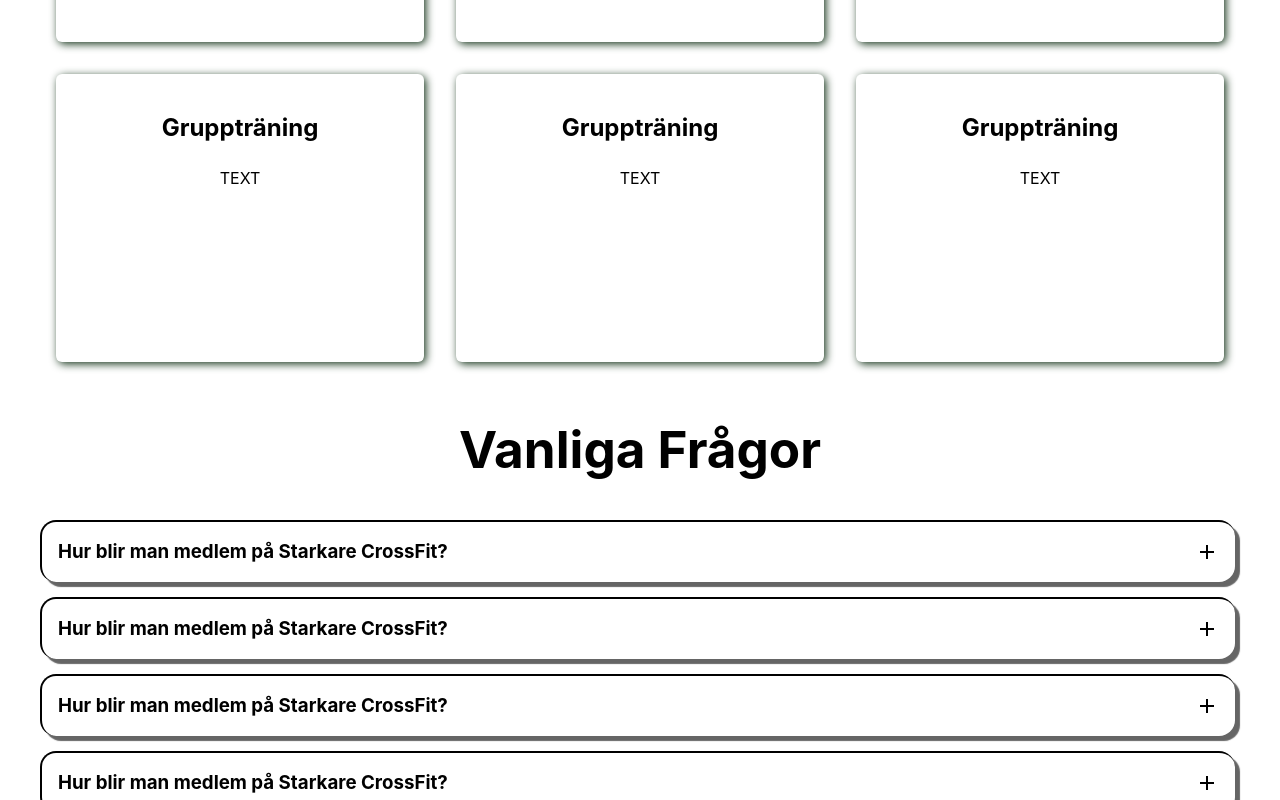
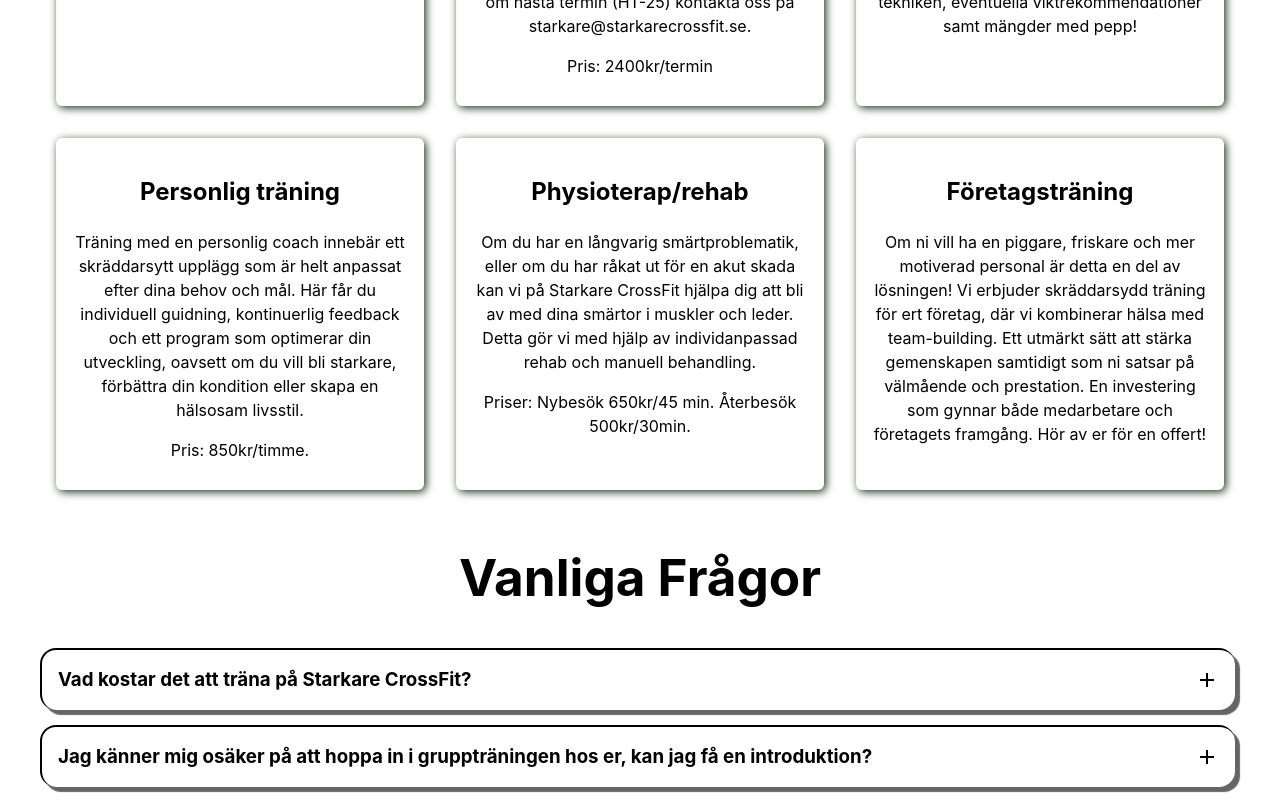
Before and after one commit to TobiasHeidlund/Starkare, a React (Vite) app: page / in a window 1280 px wide. Shown: the part 1420-2220 px from the top of the page. Built offline with nearby package versions, Linux system fonts and the light colour scheme.

Commit message:
big revision

```diff
--- a/src/App.tsx
+++ b/src/App.tsx
@@ -11,6 +11,7 @@
 import Contactusv2 from './componets/contactusv2'
 import PopupPage from './pages/popupPage';
 import prop from '../bootcamp.json'
+import Gdpr from './pages/gdpr'
 function App() {
  /* var prop = {
     active:true,
@@ -69,6 +70,7 @@
         <Route path="/bootcamp" element={<Bootkamp content={prop}/>} />
         <Route path="/dark" element={ <Home count={count} switchViewable={switchViewable} shouldHaveDescription={shouldHaveDescription}/>} />
         <Route path="/rehab" element={ <Rehab setPopup={switchViewable}/>} />
+        <Route path="/gdpr-policy" element={ <Gdpr/>} />
       </Routes>
       <Contactusv2 setPopup={switchViewabledesc}/>
     </div>
--- a/src/componets/cardBox.css
+++ b/src/componets/cardBox.css
@@ -6,7 +6,7 @@
     margin: 1rem;
     width: 16rem;
     min-width: 16rem;
-    max-height: 16rem;
+    max-height: 20rem;
     aspect-ratio: 1;
     flex: 1 1 25%;
     --border-right: 4px solid var(--green);
--- a/src/componets/cardBox.tsx
+++ b/src/componets/cardBox.tsx
@@ -13,7 +13,9 @@
   return (
     <div className={boxname}>
         <h2>{title}</h2>
-        <p>{text}</p>
+        {text.split('\n').map((line, index) => (
+          <p key={index}>{line}</p>
+        ))}
     </div>
   )
 }
--- a/src/componets/cardExpandable.tsx
+++ b/src/componets/cardExpandable.tsx
@@ -18,7 +18,9 @@
             <AddIcon/>
         </div>
         <div className={count == 0?"hide":"expand"}>
-        <p>{text}</p>
+        {text.split('\n').map((line, index) => (
+          <p key={index}>{line}</p>
+        ))}
         </div>
     </div>
   )
--- a/src/componets/faq.tsx
+++ b/src/componets/faq.tsx
@@ -9,20 +9,28 @@
       <div id='faq' className='anchor'></div>
         <h1>Vanliga Frågor</h1>
         <CardExp
-        title="Hur blir man medlem på Starkare CrossFit?"
-        text="Det enklaste sättet att bli medlem på är att fylla i vårat kontaktformulär här på hemsidan, så kontaktar vi dig för att boka ett NSI."
+        title="Vad kostar det att träna på Starkare CrossFit?"
+        text="10 pass/månad: 975kr/månad (3 månaders uppsägningstid)
+        Obegränsat antal pass/månad: 1225kr/månad (3 månaders uppsägningstid)
+        Klippkort 10 pass: 1800kr
+        Årskort: 13 475kr/år"
+        />
+        <CardExp
+        title="Jag känner mig osäker på att hoppa in i gruppträningen hos er, kan jag få en introduktion?"
+        text="Självklart! Vi rekommenderar starkt alla som inte tränat CrossFit förut att gå någon form av introduktion. Vi har kontinuerligt olika introduktioner i grupp, såsom nybörjarkurser och Bootcamps, men om det inte är något aktuellt just nu så kan du gå en individuell introduktion. Då går du på 3 PT-pass á 60 min för 2500kr (dagtid, vardagar) alternativt 3500kr (helger). "
         />
         <CardExp
         title="Hur blir man medlem på Starkare CrossFit?"
         text="Det enklaste sättet att bli medlem på är att fylla i vårat kontaktformulär här på hemsidan, så kontaktar vi dig för att boka ett NSI."
         />
         <CardExp
-        title="Hur blir man medlem på Starkare CrossFit?"
-        text="Det enklaste sättet att bli medlem på är att fylla i vårat kontaktformulär här på hemsidan, så kontaktar vi dig för att boka ett NSI."
+        title="Kan man få hjälp med kostrådgivning hos er?"
+        text="Absolut! Vi erbjuder indivuellt anpassad kostrådgivning utefter dina mål.
+        Priser från 800kr/månad."
         />
         <CardExp
-        title="Hur blir man medlem på Starkare CrossFit?"
-        text="Det enklaste sättet att bli medlem på är att fylla i vårat kontaktformulär här på hemsidan, så kontaktar vi dig för att boka ett NSI."
+        title="Kan man kombinera era tjänster?"
+        text="Självklart kan man det. Många kombinerar gruppträning, personlig träning och/eller kostrådgivning för att verkligen maximera sina resultat."
         />
     </section>
   )
--- a/src/componets/popupform.css
+++ b/src/componets/popupform.css
@@ -9,6 +9,9 @@
     padding: 2rem;
     border-radius: 1rem;
     p{
+        color: white;
+    }
+    h2{
         color: white;
     }
 }
--- a/src/componets/popupform.tsx
+++ b/src/componets/popupform.tsx
@@ -1,9 +1,9 @@
 import React, { useEffect, useState } from 'react'
 import './popupform.css'
-import logo from '../assets/logo.png';
+import logo from '../assets/logo-starkare-logo-white.png';
 import axios from 'axios';
 import CircularProgress from '@mui/material/CircularProgress';
-
+import {Link} from 'react-router-dom'
 type Props = {
   shouldHaveDescription:Boolean,
   context:String
@@ -100,6 +100,9 @@
                 onChange={handleChange} // Handle changes
                 className={(submitted||loading)?'form-hidden':''}
                 ></textarea>
+            <p className={(submitted||loading)?'form-hidden abort':'abort'}>
+              Genom att skicka formuläret godkänner ni våran <Link to='/GDPR-POLICY'>GDPR policy</Link>
+            </p>
             <input className={(submitted||loading)?'form-hidden':'submit'} type="submit" value="Kontakta oss" />
             <div className={(submitted && !loading)?'':'form-hidden'}>
             <h2>Välkommen till Starkare</h2>
--- a/src/componets/services.tsx
+++ b/src/componets/services.tsx
@@ -11,11 +11,16 @@
       <div className="anchor" id='cards'></div>
       <section className='cardContaienr'>
         <CardBox title={"Kostrådgivning"} text={"Få en individuellt anpassad plan från en licensierad kostrådgivare för att nå dina mål."}  boxname={"cardbox"}/>
-        <CardBox title={"CrossFit Kids"} text={"Vårt barn-och ungdomsprogram lär ut rätt teknik i träningspass som ser olika ut varje gång. Vi har ett stort fokus på att barnen ska tycka det är roligt. Från barn från 3+. Barnen delas upp i åldersgrupper."} boxname={"cardbox"}/>
-        <CardBox title={"Personlig Träning"} text={"TEXT"} boxname={"cardbox"}/>
-        <CardBox title={"Gruppträning"} text={"TEXT"} boxname={"cardbox"}/>
-        <CardBox title={"Gruppträning"} text={"TEXT"} boxname={"cardbox"}/>
-        <CardBox title={"Gruppträning"} text={"TEXT"} boxname={"cardbox"}/>
+        <CardBox title={"CrossFit Kids"} text={"Vårt barn-och ungdomsprogram lär ut rätt teknik i träningspass som ser olika ut varje gång. Vi har ett stort fokus på att barnen ska tycka det är roligt."+
+          " Från barn från 3+. Barnen delas upp i åldersgrupper. terminen är just nu fullbokad men för mer information om nästa termin (HT-25) kontakta oss på starkare@starkarecrossfit.se. \nPris: 2400kr/termin"} boxname={"cardbox"}/>
+        <CardBox title={"Gruppträning"} text={"Vi har träningspass på morgonen, lunch samt eftermiddagar och kvällar. Varje pass varar i 60 minuter och genomförs under ledning av en coach."+
+        " Varje träningspass inkluderar uppvärmning, styrketräning och konditionsträning. Coachen hjälper dig med tekniken, eventuella viktrekommendationer samt mängder med pepp! "} boxname={"cardbox"}/>
+        <CardBox title={"Personlig träning"} text={"Träning med en personlig coach innebär ett skräddarsytt upplägg som är helt anpassat efter dina behov och mål. Här får du individuell guidning,"+
+        " kontinuerlig feedback och ett program som optimerar din utveckling, oavsett om du vill bli starkare, förbättra din kondition eller skapa en hälsosam livsstil. \nPris: 850kr/timme. "} boxname={"cardbox"}/>
+        <CardBox title={"Physioterap/rehab"} text={"Om du har en långvarig smärtproblematik, eller om du har råkat ut för en akut skada kan vi på Starkare CrossFit hjälpa dig att bli av med dina smärtor i muskler och leder. "+
+        "Detta gör vi med hjälp av individanpassad rehab och manuell behandling. \nPriser: Nybesök 650kr/45 min. Återbesök 500kr/30min. "} boxname={"cardbox"}/>
+        <CardBox title={"Företagsträning"} text={"Om ni vill ha en piggare, friskare och mer motiverad personal är detta en del av lösningen! Vi erbjuder skräddarsydd träning för ert företag, där vi kombinerar hälsa med team-building."+
+          " Ett utmärkt sätt att stärka gemenskapen samtidigt som ni satsar på välmående och prestation. En investering som gynnar både medarbetare och företagets framgång. Hör av er för en offert!"} boxname={"cardbox"}/>
       </section>
     </div>
   )
--- a/src/pages/bootkamp.tsx
+++ b/src/pages/bootkamp.tsx
@@ -3,6 +3,7 @@
 import './bootkamp.css'
 import b3 from '../assets/b3.jpg';
 import Popupform from '../componets/popupform'
+import {Link} from 'react-router-dom'
 
 type Props = {
     content:{
@@ -143,6 +144,7 @@
         value={formData.quest}
         onChange={handleChange}
       ></textarea>
+      Genom att skicka formuläret godkänner ni våran <Link to='/GDPR-POLICY'>GDPR policy</Link>
       <input className="submit" type="submit" value="Skicka" />
     </form>
     <div className={submitted?'':'form-hidden'}>
--- /dev/null
+++ b/src/pages/gdpr.tsx
@@ -0,0 +1,92 @@
+import React from 'react'
+import './gdpr.css'
+
+function gdpr() {
+  return(
+   <section className="gdpr">
+   <p>GDPR<br></br>
+<strong>Som medlem hos Starkare CrossFit godkänner du nedan.</strong></p>
+<p>I maj 2018 infördes en ny reglering i hela EU – den allmänna dataskyddsförordningen. Förordningen som också kallas <strong>GDPR</strong> (General Data Protection Regulation) ersätter det som idag är PUL (Personuppgiftslagen). GDPR införs samtidigt i EU den 25 maj. Syftet är att öka dina möjligheter att bestämma över hur företag och organisationer hanterar uppgifter om dig. För att vi ska kunna fullgöra vårt avtal med dig hanterar vi dina personuppgifter. Läs nedan vilka uppgifter vi sparar om dig och hur länge. Klicka i rutan och bekräfta att du har tagit del av denna information.<br></br>
+<strong>Vilken data sparas?</strong><br></br>
+<strong>För att kunna identifiera dig som kund och betalare hanteras följande:</strong><br></br>
+Namn<br></br>
+Adress<br></br>
+Personnummer<br></br>
+Bild<br></br>
+Grupptillhörighet<br></br>
+Medlemskap</p>
+<p><strong>Beroende på hur du betalar kan följande uppgifter om dig hanteras följande:</strong><br></br>
+Kortuppgifter<br></br>
+Bankkontouppgifter<br></br>
+Personnummer<br></br>
+Faktura-uppgifter, namn och adress<br></br>
+E-post</p>
+<p><strong>För att vi ska kunna kontakta dig och för att du ska kunna logga in i systemet hanteras följande:</strong><br></br>
+E-post<br></br>
+Telefonnummer<br></br>
+Grupptillhörighet</p>
+<p><strong>Vilken data sparas?</strong><br></br>
+<strong>För att kunna identifiera dig som kund och betalare hanteras följande:</strong><br></br>
+Namn<br></br>
+Adress<br></br>
+Personnummer<br></br>
+Bild<br></br>
+Grupptillhörighet<br></br>
+Medlemskap<br></br>
+<strong>Beroende på hur du betalar kan följande uppgifter om dig hanteras följande:</strong><br></br>
+Kortuppgifter<br></br>
+Bankkontouppgifter<br></br>
+Personnummer<br></br>
+Faktura-uppgifter, namn och adress<br></br>
+E-post<br></br>
+<strong>För att vi ska kunna kontakta dig och för att du ska kunna logga in i systemet hanteras följande:</strong><br></br>
+E-post<br></br>
+Telefonnummer<br></br>
+Grupptillhörighet<br></br>
+<strong>För vår och er egen statistik hanteras följande:</strong><br></br>
+Pass- och aktivitetshistorik<br></br>
+Incheckningshistorik<br></br>
+Kön<br></br>
+Köphistorik<br></br>
+Medlemskapshistorik<br></br>
+<strong>I bokföringssyfte hanterar vi följande:</strong><br></br>
+Köphistorik<br></br>
+Missade betalningar<br></br>
+<strong>Hur länge sparas mina uppgifter?</strong><br></br>
+Vi sparar dina uppgifter så länge du är kund och medlem hos oss. Därefter kommer vi automatiskt att rensa bort dina uppgifter inom 1 år.<br></br>
+Din betalningshistorik sparas så lång tid som krävs enligt bokföringslagen.<br></br>
+<strong>Vilka rättigheter har jag?</strong><br></br>
+Som kund hos oss har du vissa rättigheter när det kommer till hur vi behandlar dina personuppgifter.<br></br>
+<strong>Rätt till tillgång</strong> – Du kan begära ut ett utdrag med all data som vi har sparat om dig.<br></br>
+<strong>Rätt till rättelse</strong> – Du har rätt att korrigera den data vi har sparat om dig.<br></br>
+<strong>Rätt till radering</strong> – Du har rätt att begära total radering av din data från vårt system. OBS, detta går bara göra när du inte längre har ett aktivt avtal med oss.<br></br>
+<strong>Rätt till begränsning</strong> – Du har rätt att kräva att behandlingen av dina personuppgifter begränsas, t.ex. när du anser att de är felaktiga och begärt rättelse.<br></br>
+<strong>Rätt att göra invändningar</strong> – Du har rätt att göra invändningar på hur vi hanterar dina personuppgifter, t.ex. kan du neka att dina uppgifter används i direktmarknadsföringssyfte.<br></br>
+<strong>Rätt till dataportabilitet</strong> – Du har rätt att få en kopia på din data i ett strukturerat och maskinläsligt format.<br></br>
+<strong>Rätt att framföra klagan</strong> – Om du anser att vi hanterar dina personuppgifter på ett felaktigt sätt kan du kontakta oss. Du har även rätt att lämna in ett klagomål till tillsynsmyndigheten.</p>
+<p><strong>För vår och er egen statistik hanteras följande:</strong><br></br>
+Pass- och aktivitetshistorik<br></br>
+Incheckningshistorik<br></br>
+Kön<br></br>
+Köphistorik<br></br>
+Medlemskapshistorik</p>
+<p><strong>I bokföringssyfte hanterar vi följande:</strong><br></br>
+Köphistorik<br></br>
+Missade betalningar</p>
+<p><strong>Hur länge sparas mina uppgifter?</strong><br></br>
+Vi sparar dina uppgifter så länge du är kund och medlem hos oss. Därefter kommer vi automatiskt att rensa bort dina uppgifter inom 1 år.<br></br>
+Din betalningshistorik sparas så lång tid som krävs enligt bokföringslagen.<br></br>
+<strong>Vilka rättigheter har jag?</strong><br></br>
+Som kund hos oss har du vissa rättigheter när det kommer till hur vi behandlar dina personuppgifter.</p>
+<p><strong>Rätt till tillgång</strong> – Du kan begära ut ett utdrag med all data som vi har sparat om dig.<br></br>
+<strong>Rätt till rättelse</strong> – Du har rätt att korrigera den data vi har sparat om dig.<br></br>
+<strong>Rätt till radering</strong> – Du har rätt att begära total radering av din data från vårt system. OBS, detta går bara göra när du inte längre har ett aktivt avtal med oss.<br></br>
+<strong>Rätt till begränsning</strong> – Du har rätt att kräva att behandlingen av dina personuppgifter begränsas, t.ex. när du anser att de är felaktiga och begärt rättelse.<br></br>
+<strong>Rätt att göra invändningar</strong> – Du har rätt att göra invändningar på hur vi hanterar dina personuppgifter, t.ex. kan du neka att dina uppgifter används i direktmarknadsföringssyfte.<br></br>
+<strong>Rätt till dataportabilitet</strong> – Du har rätt att få en kopia på din data i ett strukturerat och maskinläsligt format.<br></br>
+<strong>Rätt att framföra klagan</strong> – Om du anser att vi hanterar dina personuppgifter på ett felaktigt sätt kan du kontakta oss. Du har även rätt att lämna in ett klagomål till tillsynsmyndigheten.</p>
+</section>
+)
+}
+
+export default gdpr
--- a/src/pages/popupPage.tsx
+++ b/src/pages/popupPage.tsx
@@ -1,7 +1,7 @@
 import "./popupPage.css"
 import React from 'react'
 import Popupform from '../componets/popupform'
-
+import {Link} from 'react-router-dom'
 type Props = {
     display: boolean
     switchViewable: (s:string)=>void
@@ -18,6 +18,10 @@
         var target = (e.target as HTMLElement).parentElement as HTMLElement;
         var parentIsForm = false;
         while(target != null){
+          if(target.className == "abort"){
+            parentIsForm = false;
+            break;
+          }
           if(target.className == "form-section"){
             parentIsForm = true;
             break;
```
Also changed, not shown: src/pages/gdpr.css (added).
